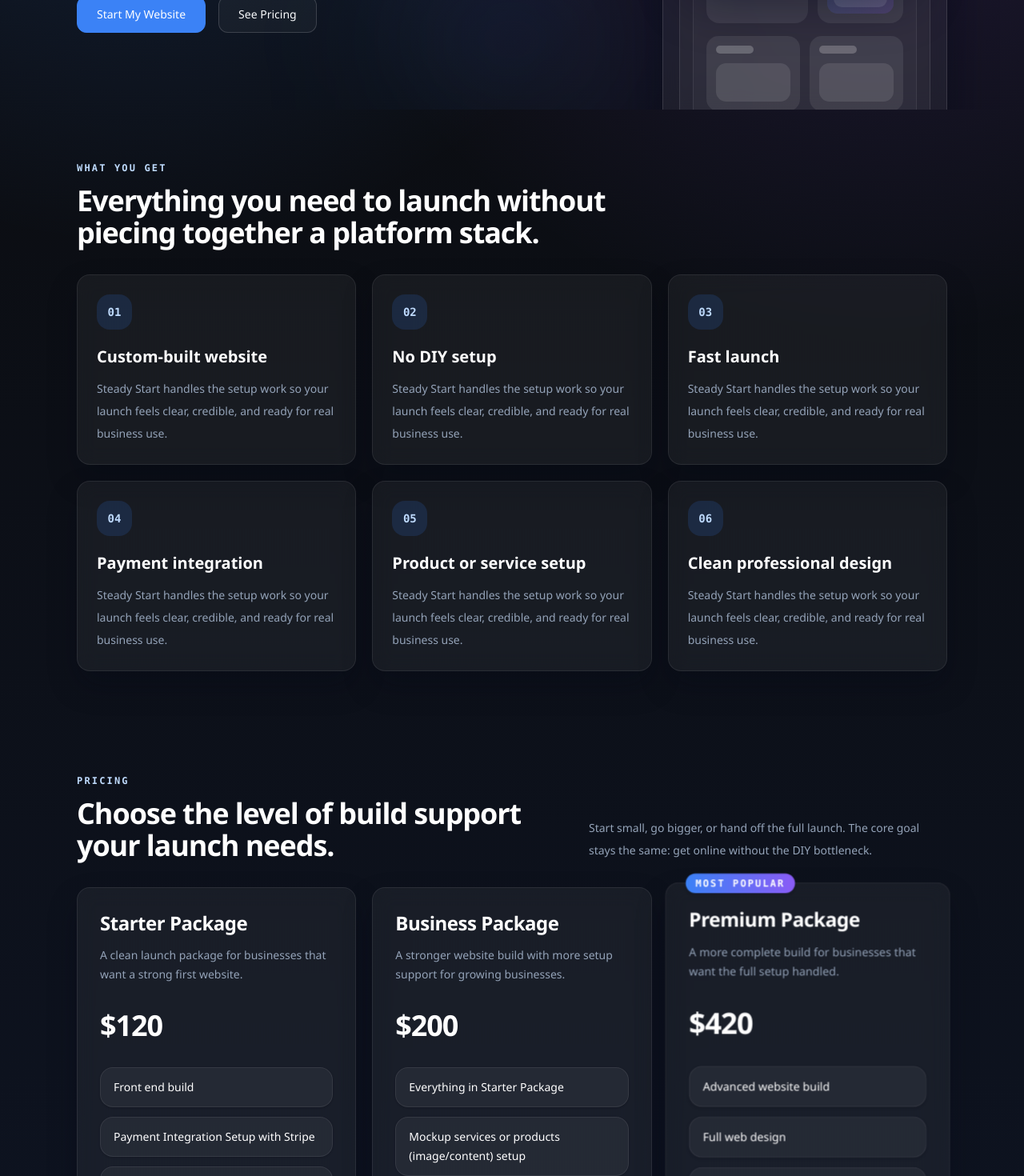
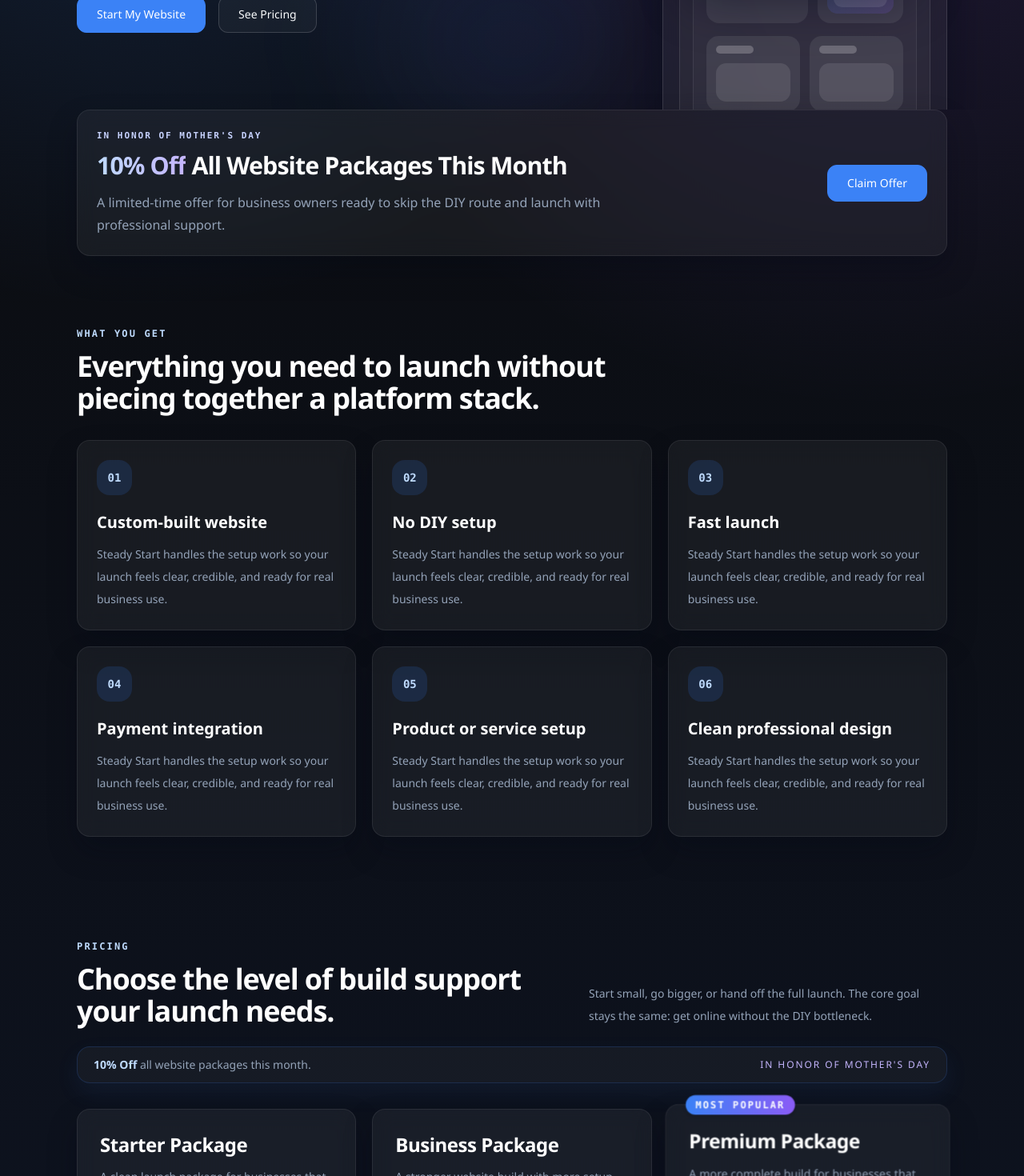
Before and after one commit to MySaaS1023/SS, a Next.js app: page / in a window 1280 px wide. Shown: the part 720-2190 px from the top of the page at 80% size. Built offline with nearby package versions, Linux system fonts and the light colour scheme.

Commit message:
Discount

```diff
--- a/app/page.tsx
+++ b/app/page.tsx
@@ -1,6 +1,9 @@
+import Link from "next/link";
+
 import { Hero } from "@/components/hero";
 import { PageContainer } from "@/components/page-container";
 import { PricingCard } from "@/components/pricing-card";
+import { primaryButtonClass } from "@/lib/styles";
 import { pricingPackages, valueProps } from "@/lib/site-data";
 
 const featureCards = [
@@ -16,6 +19,37 @@ export default function HomePage() {
   return (
     <>
       <Hero />
+
+      <section className="pb-4 sm:pb-6">
+        <PageContainer>
+          <div className="glass-card flex flex-col gap-5 rounded-[1.75rem] border border-[rgba(139,92,246,0.18)] bg-[linear-gradient(135deg,rgba(255,255,255,0.05),rgba(59,130,246,0.08))] px-5 py-5 shadow-[0_18px_40px_rgba(59,130,246,0.12)] sm:px-6 sm:py-6 lg:flex-row lg:items-center lg:justify-between">
+            <div className="max-w-2xl">
+              <p className="font-mono text-[11px] font-semibold uppercase tracking-[0.18em] text-[#c7d2fe]">
+                In honor of Mother&apos;s Day
+              </p>
+              <h2 className="mt-2 text-2xl font-semibold tracking-[-0.03em] text-white sm:text-[1.9rem]">
+                <span className="bg-[linear-gradient(90deg,#bfdbfe,#c4b5fd)] bg-clip-text text-transparent">
+                  10% Off
+                </span>{" "}
+                All Website Packages This Month
+              </h2>
+              <p className="mt-3 text-sm leading-7 text-[var(--muted)] sm:text-base">
+                A limited-time offer for business owners ready to skip the DIY route
+                and launch with professional support.
+              </p>
+            </div>
+
+            <div className="flex shrink-0 items-center">
+              <Link
+                href="/get-started"
+                className={`${primaryButtonClass} force-white-btn px-5 py-3 text-sm`}
+              >
+                Claim Offer
+              </Link>
+            </div>
+          </div>
+        </PageContainer>
+      </section>
 
       <section className="py-10 sm:py-14 lg:py-16">
         <PageContainer>
@@ -61,6 +95,18 @@ export default function HomePage() {
             </p>
           </div>
 
+          <div className="mt-6 rounded-2xl border border-[rgba(59,130,246,0.18)] bg-[rgba(255,255,255,0.04)] px-4 py-3 shadow-[0_12px_30px_rgba(59,130,246,0.08)] sm:px-5">
+            <div className="flex flex-col gap-2 sm:flex-row sm:items-center sm:justify-between">
+              <p className="text-sm text-[var(--muted)]">
+                <span className="font-semibold text-[#bfdbfe]">10% Off</span> all
+                website packages this month.
+              </p>
+              <p className="text-xs uppercase tracking-[0.16em] text-[#c4b5fd]">
+                In honor of Mother&apos;s Day
+              </p>
+            </div>
+          </div>
+
           <div className="mt-8 grid gap-5 lg:grid-cols-3">
             {pricingPackages.map((pkg) => (
               <PricingCard key={pkg.key} tier={pkg} />
```
